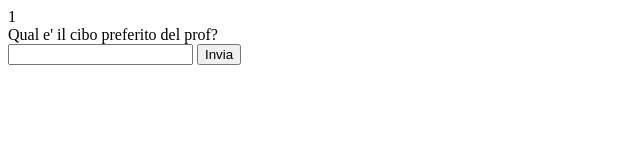
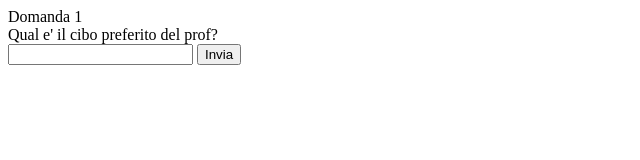
Before and after one commit to Alphabb07/object-quiz, a plain HTML site: page index.html in a window 1280 px wide. Shown: the full height of the page, 0-640 px from the left. Drawn offline with Linux system fonts and the light colour scheme.

Commit message:
Da aggiungere stile e punteggio
aggiustato e sistemato il codice js del quiz. Stili e il sistema del punteggio sono da aggiungere

```diff
--- a/index.html
+++ b/index.html
@@ -8,7 +8,7 @@
 </head>
 <body>
     <div class="container">
-        <form action="">
+        <form id="quizForm">
             <div class="questionNumber"></div>
             <div class="questionText"></div>
             <input type="text" name="answer" id="answer">
@@ -22,36 +22,40 @@
                 "ndomanda": "1",
                 "testo": "Qual e' il cibo preferito del prof?",
                 "rispostagiusta": "orsetti gommosi",
-                "rispostautente": ""
+                "rispostautente": "",
+                "punteggio": "1"
             },
             {
                 "ndomanda": "2",
                 "testo": "Qual'è il servizio di hosting preferito di antonio?",
                 "rispostagiusta": "Aruba",
-                "rispostautente": ""
+                "rispostautente": "",
+                 "punteggio": "1"
             },
             {
                 "ndomanda": "3",
                 "testo": "La squadra piu forte d'Italia?",
                 "rispostagiusta": "Inter",
-                "rispostautente": ""
+                "rispostautente": "",
+                 "punteggio": "1"
             },
             {
                 "ndomanda": "4",
                 "testo": "Chi verrà bocciato quest'anno?",
                 "rispostagiusta": "boh spero che non viene bocciato nessuno",
-                "rispostautente": ""
+                "rispostautente": "",
+                 "punteggio": "1"
             },
             {
                 "ndomanda": "5",
                 "testo": "Qual è il colore preferito di antonio?",
                 "rispostagiusta": "azzurro",
-                "rispostautente":""
+                "rispostautente":"",
+                 "punteggio": "1"
             },
             {
                 "ndomanda":"6",
-                "testo":"Dove si trovano gli orsi polari?"
-                ,
+                "testo":"Dove si trovano gli orsi polari?",
                 "rispostagiusta":"in Groenlandia",
                 "rispostautente":""
             },
@@ -59,52 +63,63 @@
                 "ndomanda": "7",
                 "testo": "Antonio preferisce il dolce o il salato?",
                 "rispostagiusta": "salato",
-                "rispostautente":""
+                "rispostautente":"",
+                 "punteggio": "1"
             },
             {
                 "ndomanda": "8",
                 "testo": "Qual'è il cibo preferito di Antonio?",
                 "rispostagiusta": "Orsetti gommosi",
-                    "rispostautente":""
+                "rispostautente":"",
+                 "punteggio": "1"
             },
             {
                 "ndomanda": "9",
                 "testo": "In un incrocio si da precedenza a:",
                 "rispostagiusta": "destra",
                 "rispostautente":"",
+                 "punteggio": "1"
             },
             {
                 "ndomanda": "10",
                 "testo": "Qual'è il limite massimo in una strada extraurbana principale?",
                 "rispostagiusta":"110",
                 "rispostautente":"",
-
-
-
-            }
+                 "punteggio": "1"
+            },
         ];
 
-        window.addEventListener('load', function() {
         let currentQuestion = 0;
-            let ndomanda = document.querySelector(".questionNumber")
-            let domanda = document.querySelector(".questionText")
-            let obj = quiz[currentQuestion]
-            ndomanda.innerHTML = obj["ndomanda"]
-            domanda.innerHTML = obj["testo"]
-            let form = document.querySelector("form")
-            bottone.addEventListener("submit", function(){
-                e.preventDefault()
-                let rispostautente = document.querySelector("[name=answer]")
-                obj ["rispostautente"] = rispostautente.value
-                currentQuestion = currentQuestion + 1
-                    let obj = quiz[currentQuestion]
-                    ndomanda.innerHTML = obj["ndomanda"]
-                    domanda.innerHTML = obj["testo"]
-                    calcolapunteggio()
-                    if(currentQuestion == quiz.length){
-                        console.log("Hai finito il quiz!")
+        let ndomanda = document.querySelector(".questionNumber");
+        let domanda = document.querySelector(".questionText");
+        let answerInput = document.querySelector("#answer");
+        let form = document.querySelector("#quizForm");
+
+        function showQuestion() {
+            if (currentQuestion < quiz.length) {
+                let obj = quiz[currentQuestion];
+                let punteggio; //da modificare
+                ndomanda.innerHTML = "Domanda " + obj["ndomanda"];
+                domanda.innerHTML = obj["testo"];
+                answerInput.value = "";
+            } else {
+                ndomanda.innerHTML = "Quiz Terminato!, Il tuo punteggio è di " +punteggio;
+                answerInput.style.display = "none";
+                document.querySelector("#bottone");
             }
-                        })
-        })
+        }
 
+        form.addEventListener("submit", function(e) {
+            e.preventDefault();
+
+            if (currentQuestion < quiz.length) {
+                quiz[currentQuestion]["rispostautente"] = answerInput.value;
+                currentQuestion++;
+                showQuestion();
+            }
+        });
+
+        window.addEventListener('load', showQuestion);
     </script>
+</body>
+</html>
```
Lines whose indentation alone changed are shown as unchanged.
